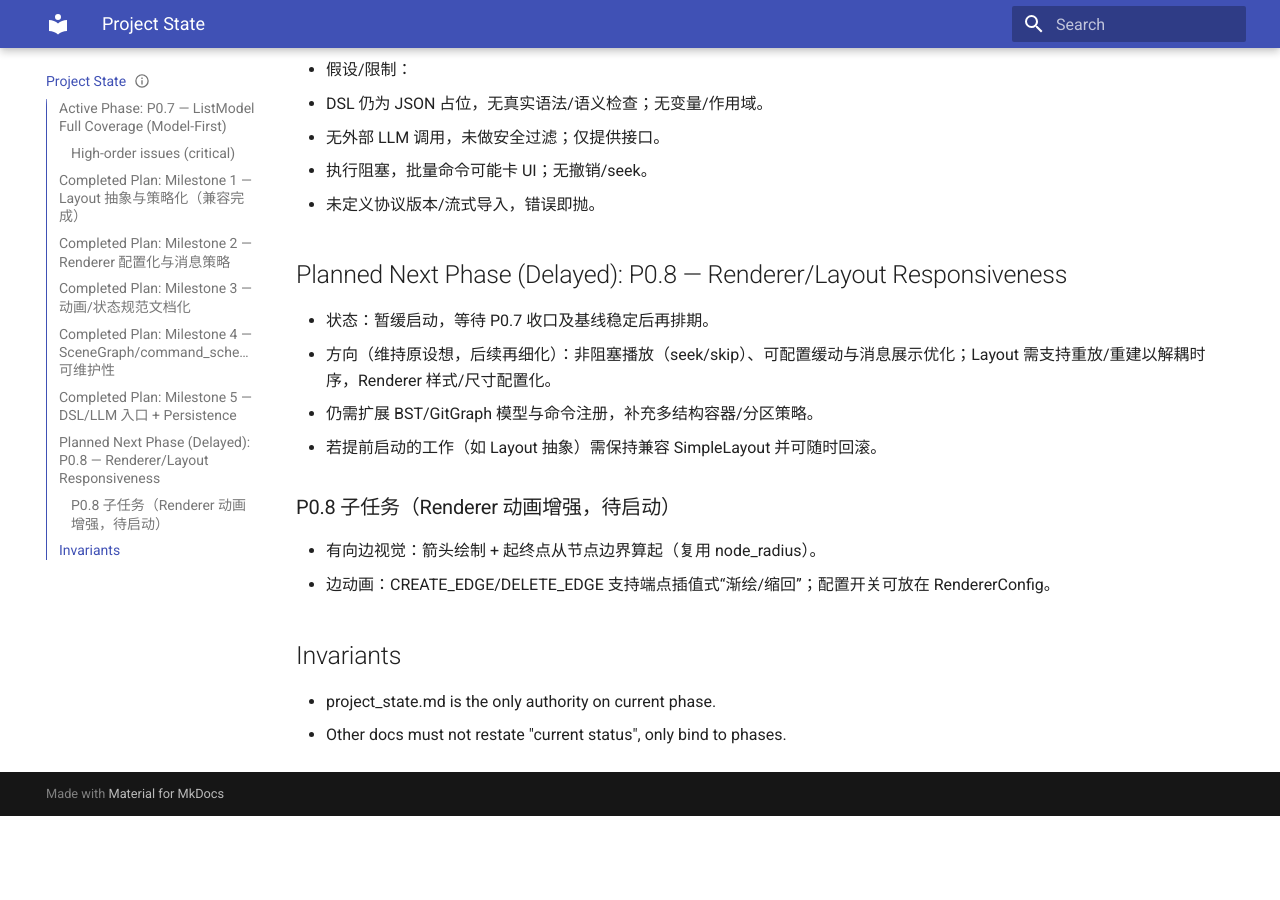
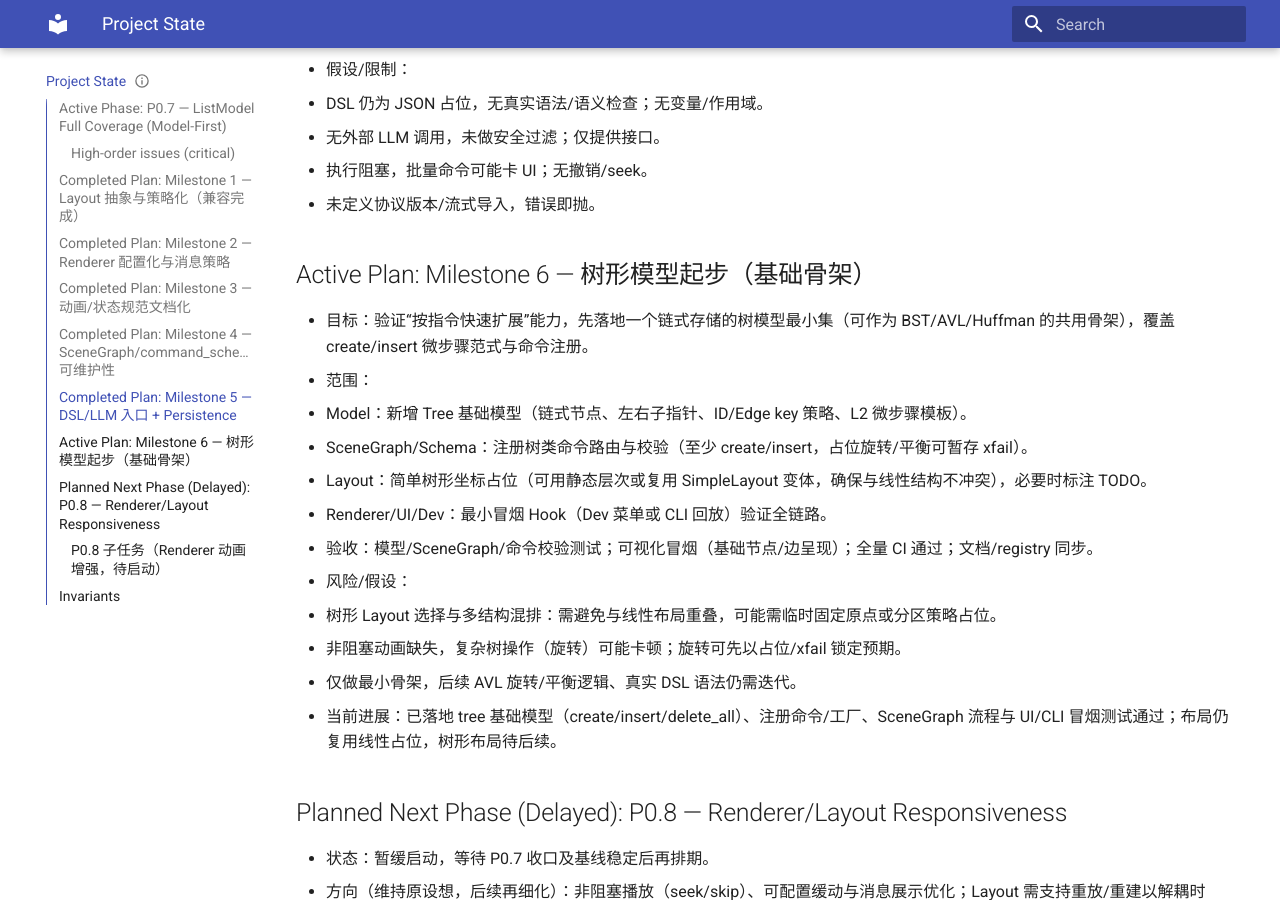
Before and after one commit to elecdot/ds-vis, an MkDocs documentation site: the page built from docs/project_state.md, in a window 1280 px wide and 900 px high, scrolled down 2405 px. Built offline with MkDocs 1.6.1 and Material for MkDocs 9.7.7, drawn with Linux system fonts in a browser that asks for light colours; before the commit the page ends 3221 px from its top, so only the background shows below that.

Commit message:
docs: sync docs for Tree/BST skeleton and milestone updates
- Update model.md to v0.5: add Tree/BST skeleton section
- Update project_state.md: record Milestone 6 progress
- Update dev_kb.md: add placeholder notes for tree layout
- Align index.md version

```diff
--- a/docs/project_state.md
+++ b/docs/project_state.md
@@ -70,6 +70,20 @@ This document captures the active delivery phase, what is complete, current assu
   - 执行阻塞，批量命令可能卡 UI；无撤销/seek。
   - 未定义协议版本/流式导入，错误即抛。
 
+## Active Plan: Milestone 6 — 树形模型起步（基础骨架）
+- 目标：验证“按指令快速扩展”能力，先落地一个链式存储的树模型最小集（可作为 BST/AVL/Huffman 的共用骨架），覆盖 create/insert 微步骤范式与命令注册。
+- 范围：
+  - Model：新增 Tree 基础模型（链式节点、左右子指针、ID/Edge key 策略、L2 微步骤模板）。
+  - SceneGraph/Schema：注册树类命令路由与校验（至少 create/insert，占位旋转/平衡可暂存 xfail）。
+  - Layout：简单树形坐标占位（可用静态层次或复用 SimpleLayout 变体，确保与线性结构不冲突），必要时标注 TODO。
+  - Renderer/UI/Dev：最小冒烟 Hook（Dev 菜单或 CLI 回放）验证全链路。
+- 验收：模型/SceneGraph/命令校验测试；可视化冒烟（基础节点/边呈现）；全量 CI 通过；文档/registry 同步。
+- 风险/假设：
+  - 树形 Layout 选择与多结构混排：需避免与线性布局重叠，可能需临时固定原点或分区策略占位。
+  - 非阻塞动画缺失，复杂树操作（旋转）可能卡顿；旋转可先以占位/xfail 锁定预期。
+  - 仅做最小骨架，后续 AVL 旋转/平衡逻辑、真实 DSL 语法仍需迭代。
+- 当前进展：已落地 tree 基础模型（create/insert/delete_all）、注册命令/工厂、SceneGraph 流程与 UI/CLI 冒烟测试通过；布局仍复用线性占位，树形布局待后续。
+
 ## Planned Next Phase (Delayed): P0.8 — Renderer/Layout Responsiveness
 - 状态：暂缓启动，等待 P0.7 收口及基线稳定后再排期。
 - 方向（维持原设想，后续再细化）：非阻塞播放（seek/skip）、可配置缓动与消息展示优化；Layout 需支持重放/重建以解耦时序，Renderer 样式/尺寸配置化。
```
Also changed, not shown: other parts of docs/project_state.md (+1 -1 lines), docs/engineering/dev_kb.md (+1 -0 lines), docs/index.md (+2 -2 lines).
